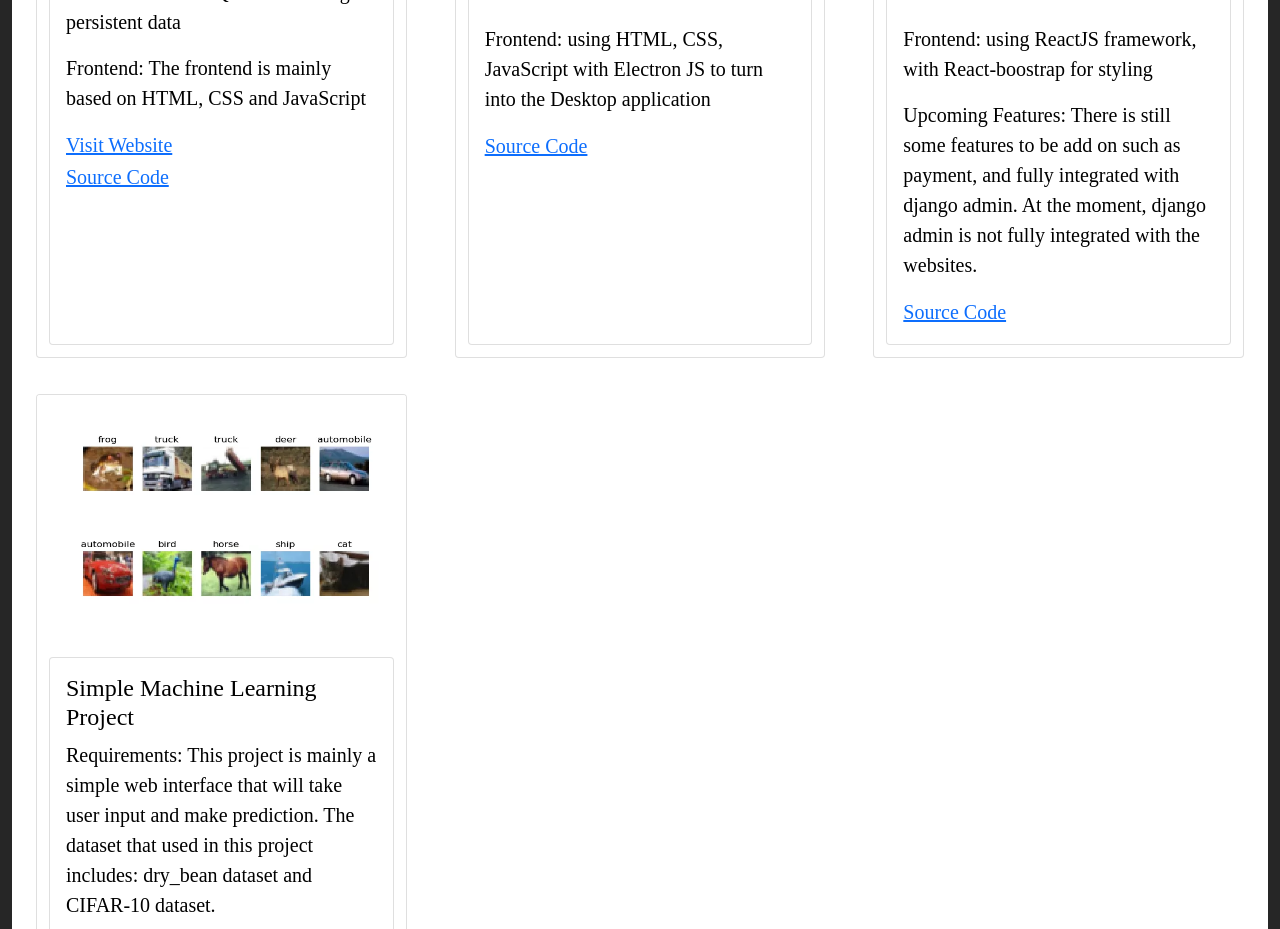
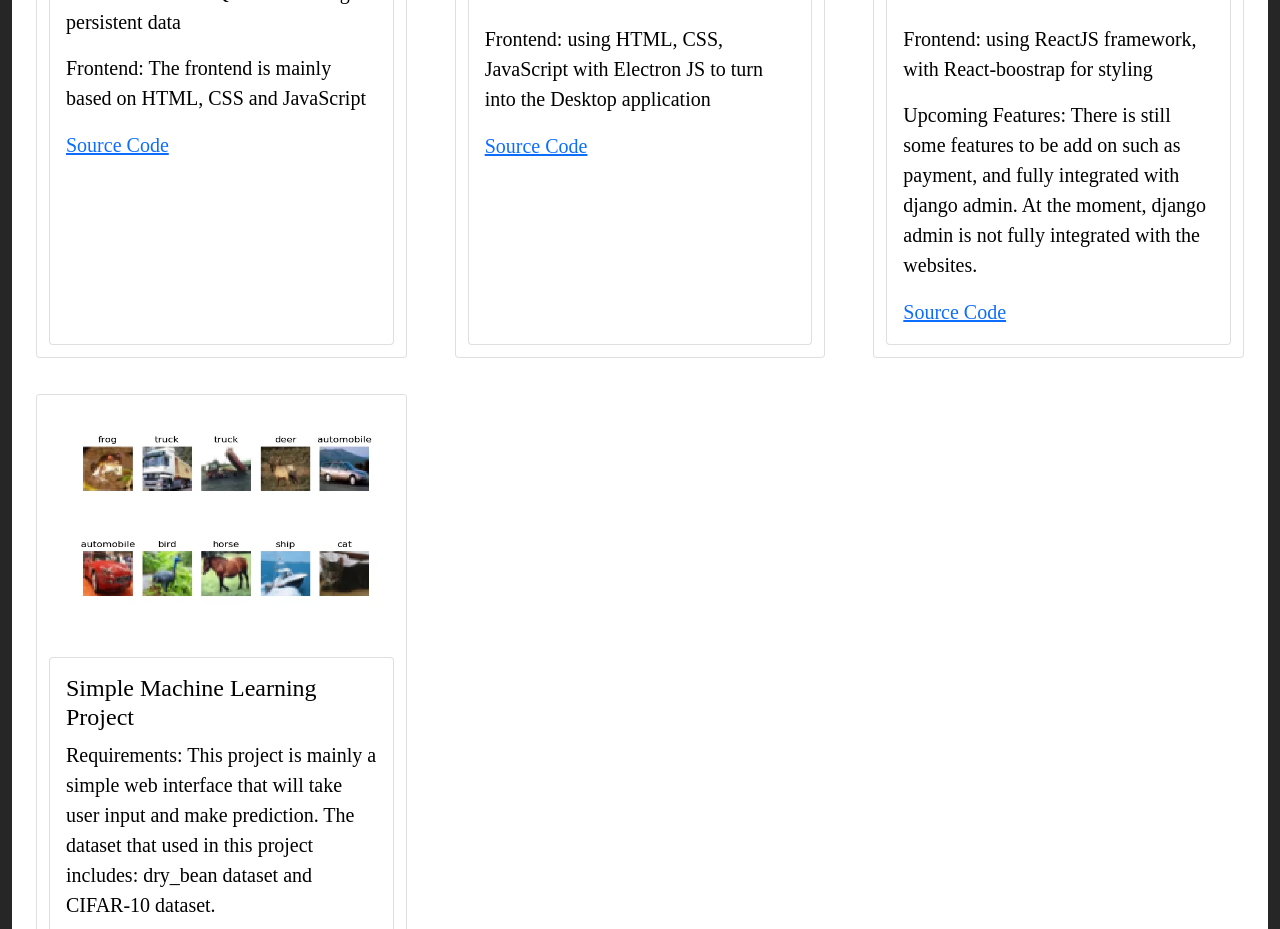
Before and after one commit to Sameam/sameam.github.io, a React (Create React App) app: page /portfolio in a window 1280 px wide. Shown: the part 800-1729 px from the top of the page. Built offline with nearby package versions, Linux system fonts and the light colour scheme; a web font is replaced by a local one.

Commit message:
remove the url section in project

```diff
--- a/src/project.js
+++ b/src/project.js
@@ -9,7 +9,6 @@ const project = [
     "requirement":"Website, Have lessons with different levels, quiz to test the knowledge ",
     "backend":"The website is mainly done using Flask python framework for backend and use SQLite for storing persistent data",
     "frontend":"The frontend is mainly based on HTML, CSS and JavaScript",
-    "url":"https://statistic-study.herokuapp.com",
     "source_code":"https://github.com/Sameam/Project2",
     "image":flask
   },
```
